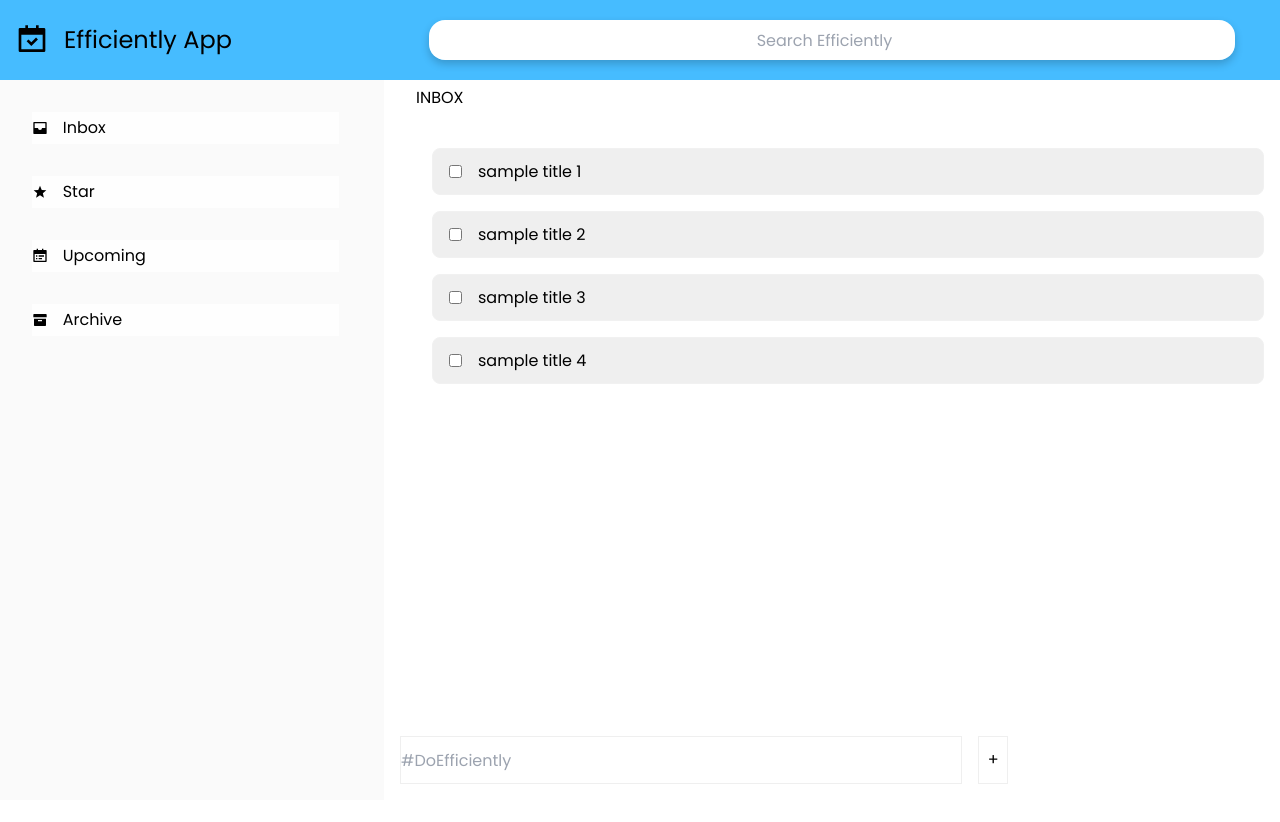
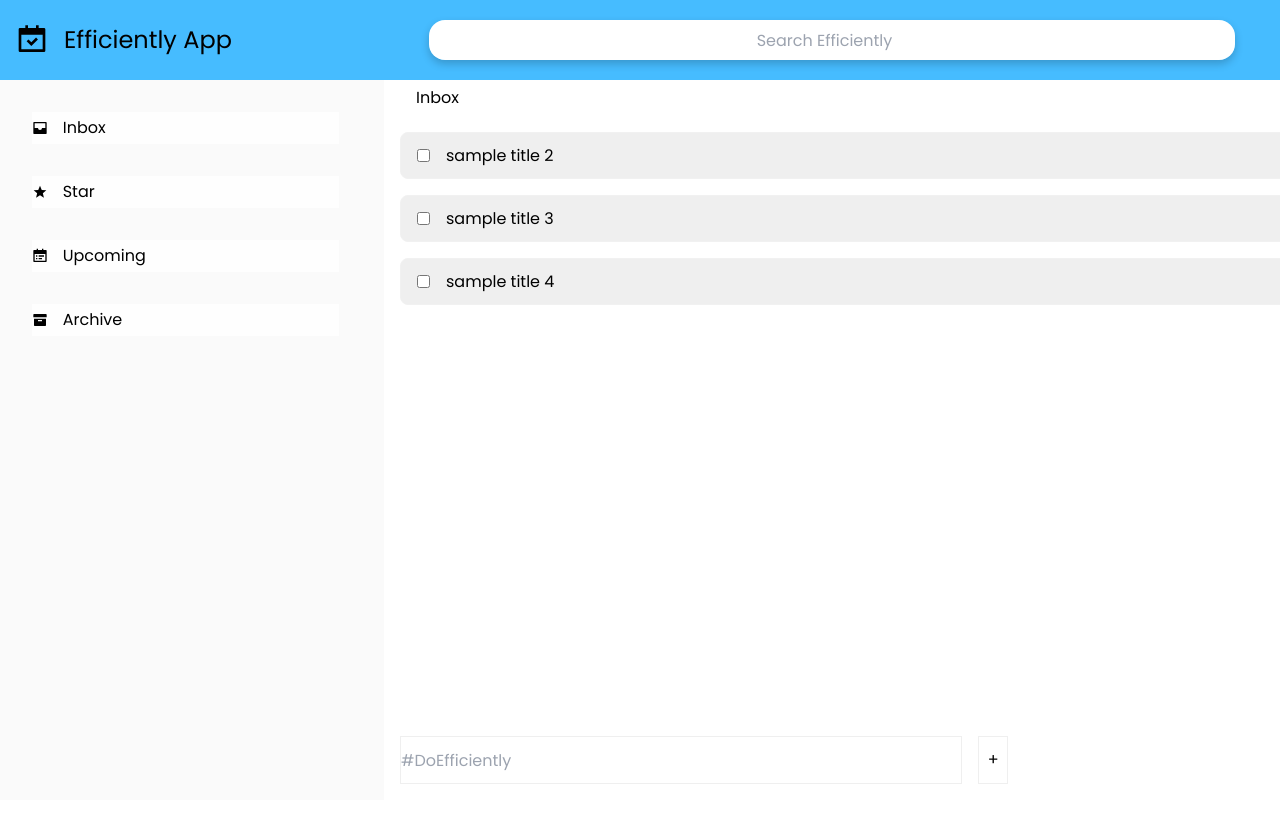
Before and after one commit to pythagoreaneng/efficiently-app-web, a React (Create React App) app: page / in a window 1280 px wide. Shown: the top 822 px of the page. Before the commit the page ends 800 px from the top, so only its background shows below. Built offline with nearby package versions, Linux system fonts and the light colour scheme.

Commit message:
Clean up

```diff
--- a/src/components/MainScreenComponent.js
+++ b/src/components/MainScreenComponent.js
@@ -10,8 +10,10 @@ const MainScreenComponent = ({ tasks, mainScreenName }) => {
     return <TaskList tasks={tasks} upcoming={true} />;
   } else if (mainScreenName === "archive") {
     return <TaskList tasks={tasks} archive={true} />;
-  } else {
-    return <TaskList tasks={tasks} star={true} />;
+  }
+  // default = inbox
+  else {
+    return <TaskList tasks={tasks} inbox={true} />;
   }
 };
 
--- a/src/components/TaskForm.js
+++ b/src/components/TaskForm.js
@@ -20,7 +20,7 @@ const TaskButtonContainer = styled.button`
   border: 0.1rem solid #efefef;
 `;
 
-const TaskForm = ({ addTask, onSubmit }) => {
+const TaskForm = ({ onSubmit }) => {
   const [input, setInput] = useState("");
   const handleChange = (e) => {
     setInput(e.target.value);
--- a/src/components/TaskList.js
+++ b/src/components/TaskList.js
@@ -2,49 +2,6 @@ import React, { useState } from "react";
 import styled from "styled-components";
 import TaskForm from "./TaskForm";
 import FilteredTasks from "./FilteredTasks";
-
-var test = [
-  {
-    key: 1,
-    title: "sample title 1",
-    completed: true,
-    star: true,
-    "created-date": "07-11-2021",
-    "due-date": "07-11-2021",
-  },
-  {
-    key: 2,
-    title: "sample title 2",
-    completed: false,
-    star: true,
-    "created-date": "07-11-2021",
-    "due-date": "07-11-2021",
-  },
-  {
-    key: 3,
-    title: "sample title 3",
-    completed: false,
-    star: true,
-    "created-date": "07-11-2021",
-    "due-date": "07-11-2021",
-  },
-  {
-    key: 4,
-    title: "sample title 4",
-    completed: false,
-    star: true,
-    "created-date": "07-11-2021",
-    "due-date": "07-11-2021",
-  },
-  {
-    key: 5,
-    title: "sample title 5",
-    completed: true,
-    star: false,
-    "created-date": "07-24-2021",
-    "due-date": "07-24-2021",
-  },
-];
 
 const TaskContainer = styled.div`
   height: auto;
@@ -100,7 +57,7 @@ const TaskList = ({ inbox, archive, star, upcoming, tasks }) => {
             );
           })}
 
-        {star &&
+        {/* {star &&
           starTasks.map((task) => {
             return (
               <TaskContainer>
@@ -117,7 +74,7 @@ const TaskList = ({ inbox, archive, star, upcoming, tasks }) => {
                 {task.title}
               </TaskContainer>
             );
-          })}
+          })} */}
       </TasksContainer>
     </>
   );
--- a/src/pages/index.js
+++ b/src/pages/index.js
@@ -110,12 +110,6 @@ const MainTitleContainer = styled.div`
   padding-left: 2rem;
 `;
 
-const MainBodyContainer = styled.div`
-  height: 85%;
-  padding: 1rem 2rem;
-  overflow-y: scroll;
-`;
-
 const AddTaskContainer = styled.form`
   width: 50%;
   padding 1rem;
@@ -134,8 +128,9 @@ const Home = ({ screenTitle }) => {
 
   // screen name hooks
   const [sideScreenName, setSideScreenName] = useState("");
-  const [mainScreenName, setMainScreenName] = useState("INBOX");
+  const [mainScreenName, setMainScreenName] = useState("Inbox");
 
+  //this has to add date
   const addTask = (task) => {
     if (task.title === "" || /^\s*$/.test(task.title)) {
       console.log("Invalid task");
@@ -214,14 +209,12 @@ const Home = ({ screenTitle }) => {
           </SideScreenContainer>
           <MainScreenContainer>
             <MainTitleContainer>{mainScreenName}</MainTitleContainer>
-            <MainBodyContainer>
-              <MainScreenComponent
-                tasks={filteredTasks}
-                setTasks={setTasks}
-                mainScreen={mainScreen}
-                mainScreenName={mainScreenName}
-              />
-            </MainBodyContainer>
+
+            <MainScreenComponent
+              tasks={filteredTasks}
+              setTasks={setTasks}
+              mainScreenName={mainScreenName}
+            />
             <AddTaskContainer>
               <TaskForm onSubmit={addTask} />
             </AddTaskContainer>
```
